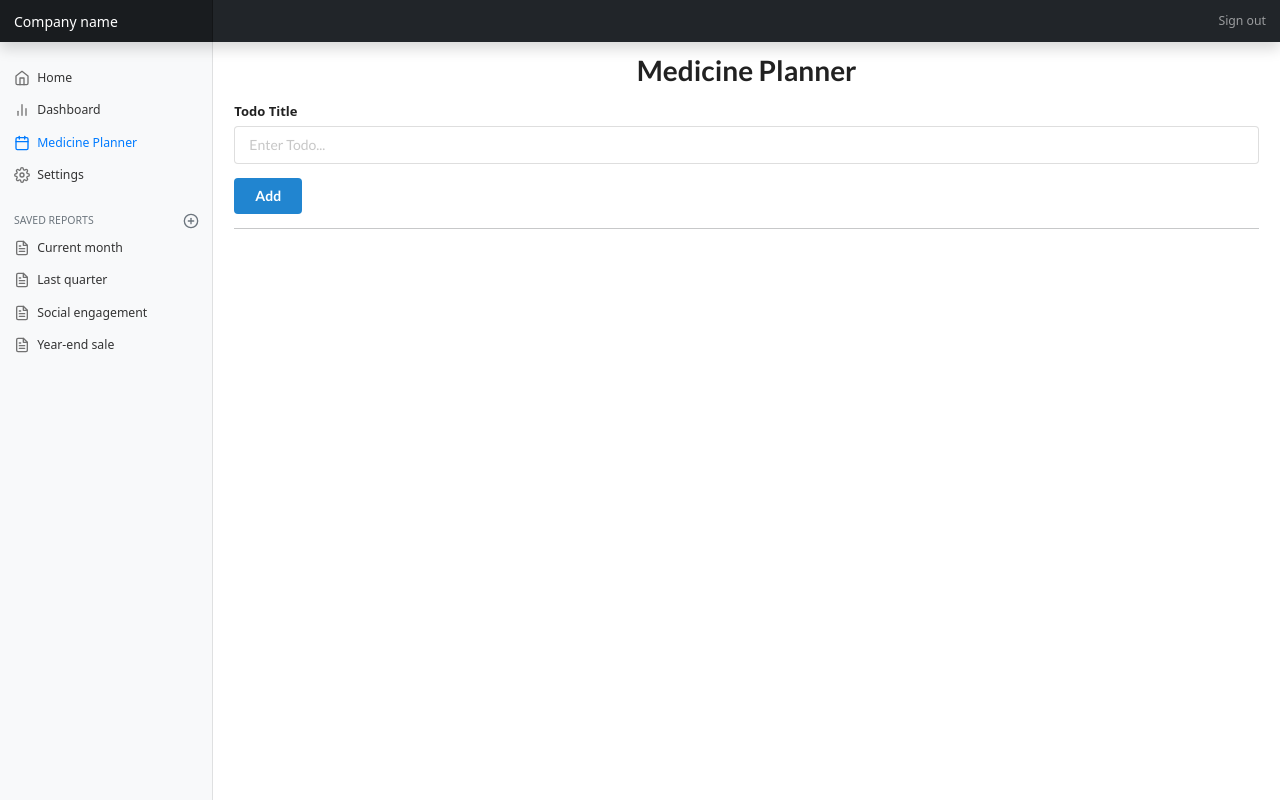
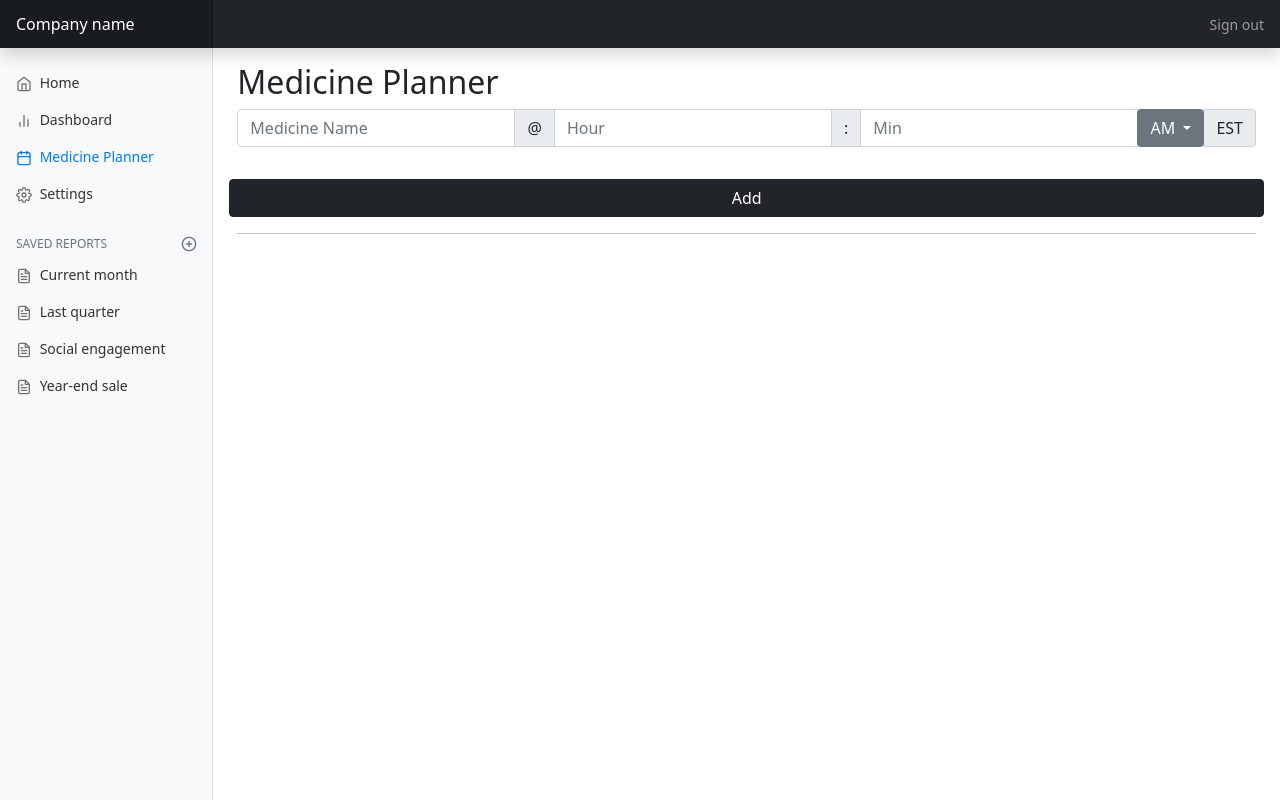
Before and after one commit to dgobalak/HealthyLife, a Flask app: page /planner in a window 1280 px wide. Run offline with Flask 2, Linux system fonts and the light colour scheme; some libraries are stand-ins or nearby versions.

Commit message:
Started UI for settings and planner pages

```diff
--- a/app.py
+++ b/app.py
@@ -1,5 +1,4 @@
 from flask import Flask, render_template, request
-# from forms import *
 import os
 import requests
 import json
@@ -44,7 +43,7 @@ def dashboard(item):
 
 @app.route('/planner')
 def med_planner():
-    return render_template('medicine.html')
+    return render_template('medicine.html', time_conv="AM")
 
 
 @app.route('/settings')
--- a/templates/medicine.html
+++ b/templates/medicine.html
@@ -10,9 +10,6 @@
   <title>Dashboard Template · Bootstrap v5.0</title>
 
   <link rel="canonical" href="https://getbootstrap.com/docs/5.0/examples/dashboard/">
-  <link rel="stylesheet" href="https://cdn.jsdelivr.net/npm/semantic-ui@2.4.2/dist/semantic.min.css">
-  <script src="https://cdn.jsdelivr.net/npm/semantic-ui@2.4.2/dist/semantic.min.js"></script>
-
 
   <!-- Bootstrap core CSS -->
   <link href="static\assets\dist\css\bootstrap.min.css" rel="stylesheet">
@@ -120,19 +117,33 @@
       </nav>
 
       <main class="col-md-9 ms-sm-auto col-lg-10 px-md-4">
-        <h1 class="ui center aligned header" id="med-title">Medicine Planner</h1>
+        <h1 class="h2" id="med-title">Medicine Planner</h1>
         <style>
           #med-title {
-            margin-top: 10px;
+            margin-top: 15px;
           }
         </style>
 
-        <form class="ui form" action="/add" method="post">
-          <div class="field">
-            <label>Todo Title</label>
-            <input type="text" name="title" placeholder="Enter Todo..."><br>
+        <form class="row g-3" action="/add" method="post">
+          <div class="input-group mb-3">
+            <input type="text" class="form-control" placeholder="Medicine Name" aria-label="Medicine-Name">
+            <span class="input-group-text">@</span>
+            <input type="text" class="form-control" placeholder="Hour" aria-label="Server">
+            <span class="input-group-text">:</span>
+            <input type="text" class="form-control" placeholder="Min" aria-label="Server">
+            <div class="dropdown">
+              <button class="btn btn-secondary dropdown-toggle" type="button" id="dropdownMenuButton1" data-bs-toggle="dropdown" aria-expanded="false">
+                {{time_conv}}
+              </button>
+              <ul class="dropdown-menu" aria-labelledby="dropdownMenuButton1">
+                <li><a class="dropdown-item" href="#">AM</a></li>
+                <li><a class="dropdown-item" href="#">PM</a></li>
+              </ul>
+            </div>
+            <span class="input-group-text">EST</span>
           </div>
-          <button class="ui blue button" type="submit">Add</button>
+          <button class="btn btn-dark" type="submit">Add</button>
+
         </form>
 
         <hr>
```
Also changed, not shown: requirements.txt (+5 -6 lines), templates/settings.html (+34 -0 lines).
